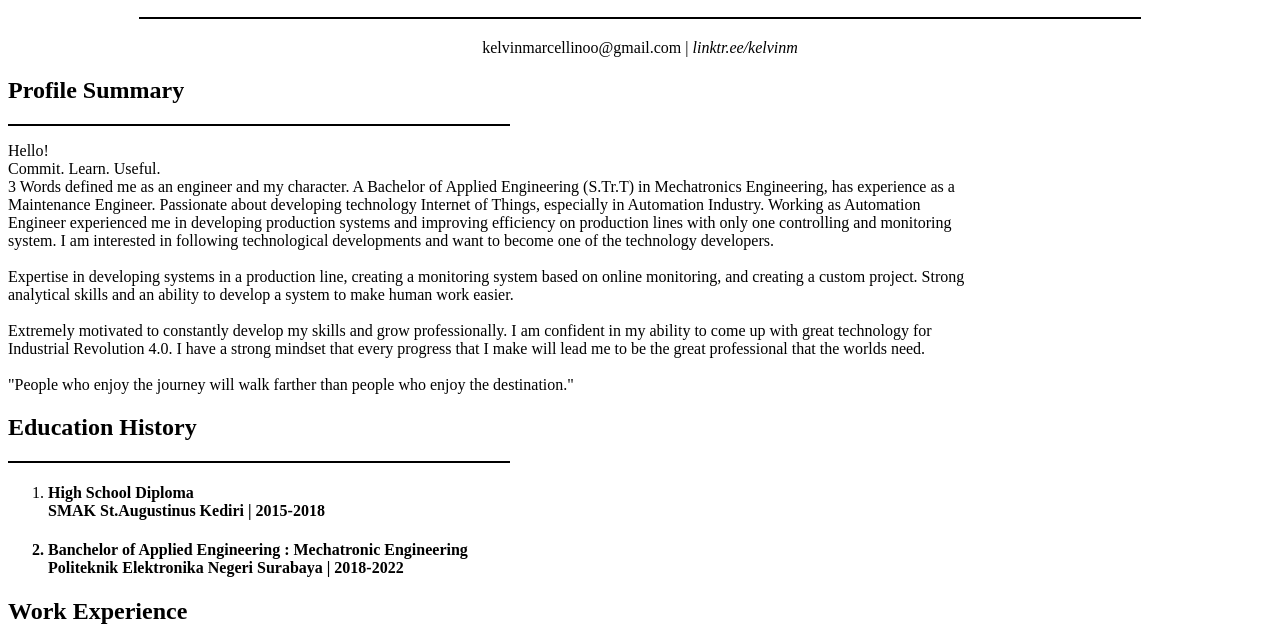
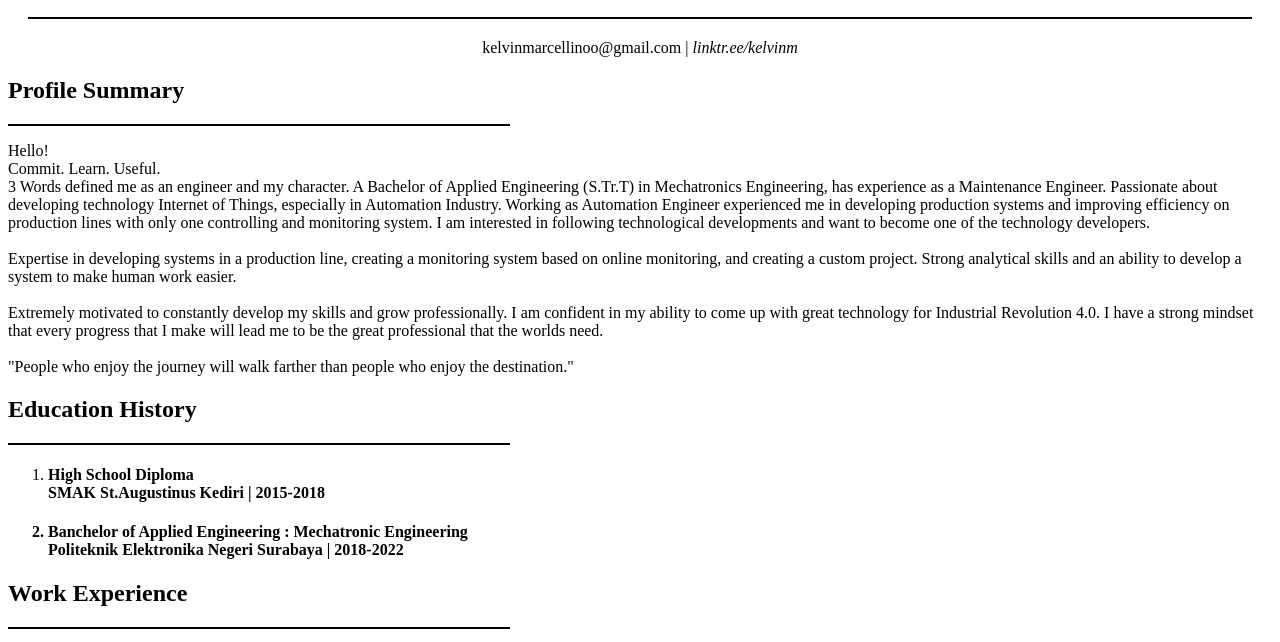
Before and after one commit to vinmarcell/vinmarcell.github.io, a plain HTML site: page index.html in a window 1280 px wide. Shown: the part 101-743 px from the top of the page. Drawn offline with Linux system fonts and the light colour scheme.

Commit message:
Update index.html
Relocating for better positioning website

```diff
--- a/index.html
+++ b/index.html
@@ -11,12 +11,12 @@
     <center>
         <h1 style="padding: 0px; margin: 0px;" >Kelvin Marcellino</h1>
         <p style="padding: 0px; margin: 0px;">Automation Engineer | IIoT Engineer</p>
-        <hr size="2" color=black width="1000" style="padding:0px; margin:20px;">
+        <hr size="2" color=black style="padding:0px; margin:20px; width:auto;">
         <p>kelvinmarcellinoo@gmail.com | <em>linktr.ee/kelvinm</em></p>
     </center>
     <h2>Profile Summary</h2>
     <hr color=black width=500 align="left">
-    <p style="padding:0px; margin-right:300px">Hello!<br>
+    <p style="padding:0px; margin-right:auto;">Hello!<br>
         Commit. Learn. Useful.<br>
         3 Words defined me as an engineer and my character.
         A Bachelor of Applied Engineering (S.Tr.T) in Mechatronics Engineering,
```
